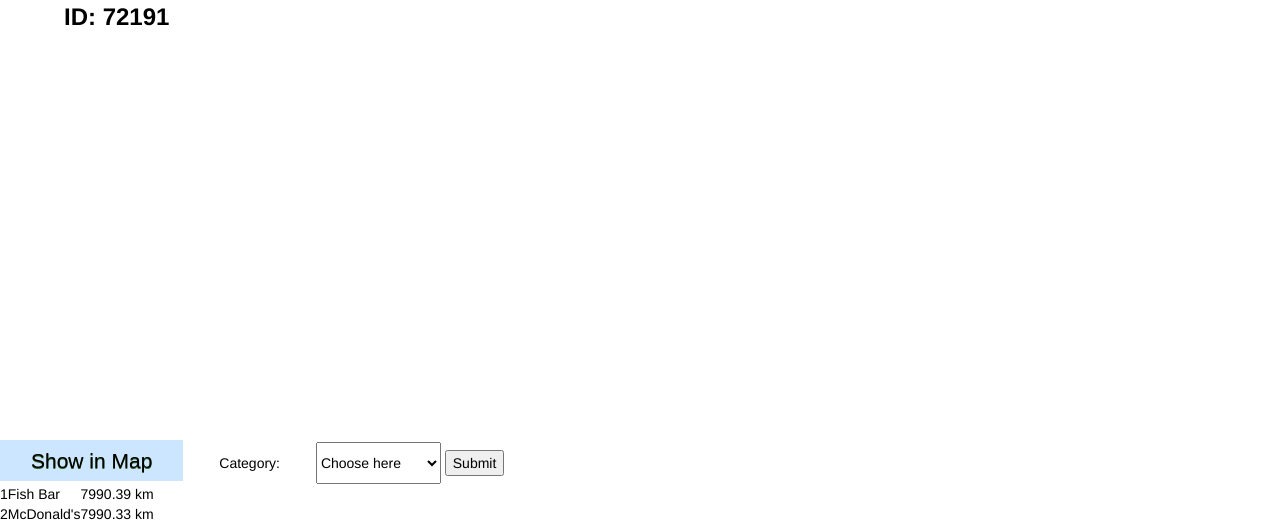
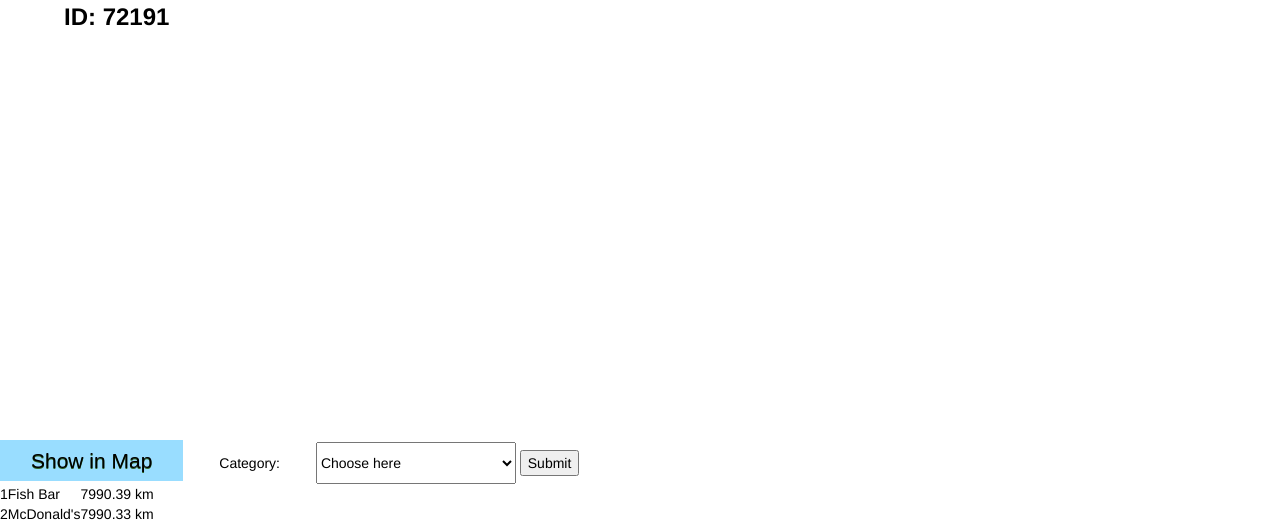
Before and after one commit to kli283/DeloitteSmartCity, a plain HTML site: page index3.html in a window 1280 px wide. Shown: the part 387-911 px from the top of the page. Drawn offline with nearby package versions, Linux system fonts and the light colour scheme; some packages are replaced by stand-ins of ours.

Commit message:
editing style.css

```diff
--- a/style.css
+++ b/style.css
@@ -24,7 +24,7 @@ body {
 }
 
 .modern_button {
-  background-color:#cce6ff;
+  background-color:#99ddff;
 	border:none;
 	display; inline-block;
 	cursor:pointer;
@@ -99,10 +99,15 @@ li:nth-child(odd) { background: #e6f2ff; }
 
 #categories
 {
-    width:125px;
+    width:200px;
 }
 
 .listing
 {
     width: 80%;
 }
+
+#submit_category_button
+{
+    height:7%;
+}
```
